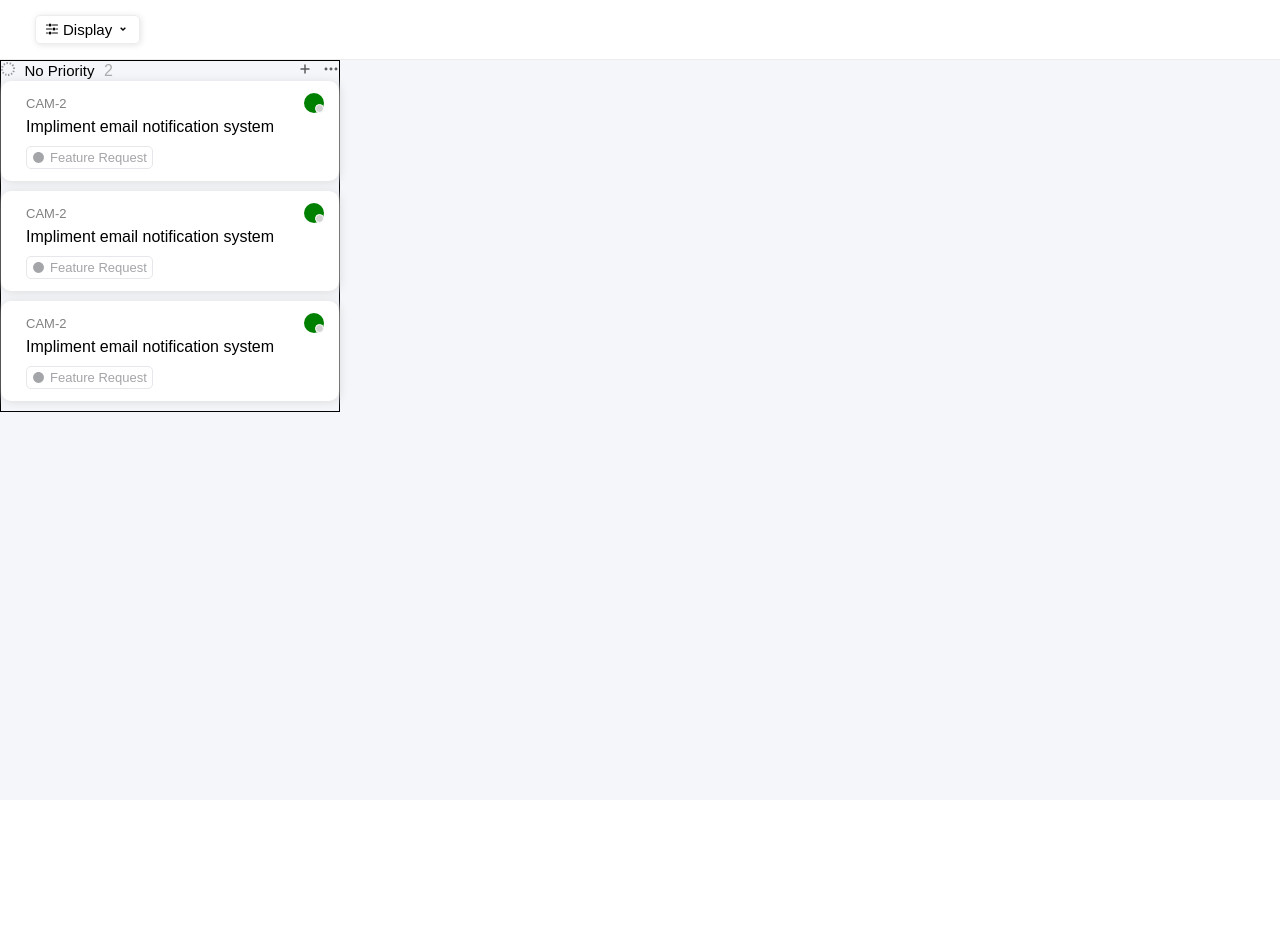
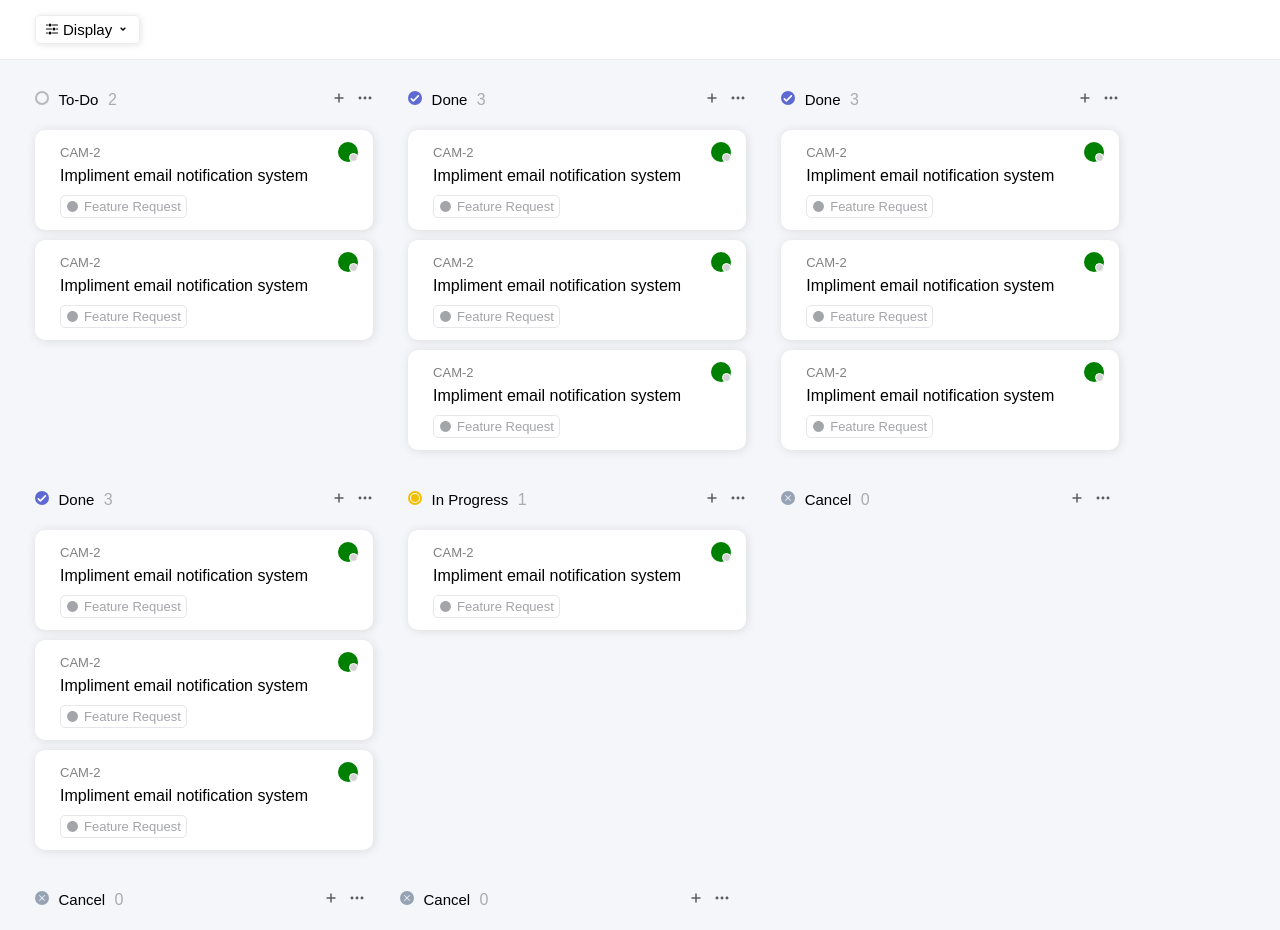
Before and after one commit to AMalfez/quicksell_frontend, a React (Create React App) app: page / in a window 1280 px wide. Before the commit the page ends 800 px from the top, so only its background shows below. Built offline with nearby package versions, Linux system fonts and the light colour scheme.

Commit message:
display state ui

```diff
--- a/src/App.css
+++ b/src/App.css
@@ -1,6 +1,13 @@
 .main__container{
     background-color: #f4f6fa;
-    height: 100vh;
+    min-height: 100vh;
     display: flex;
     flex-direction: column;
 }
+.sections{
+    display: flex;
+    flex-wrap: wrap;
+    width: fit-content;
+    padding-left: 35px;
+    z-index: 1;
+}
--- a/src/App.js
+++ b/src/App.js
@@ -1,12 +1,24 @@
 import './App.css';
 import Navbar from './components/navbar/Navbar';
 import Section from './components/section/Section';
-
+import todo from './icons_FEtask/To-do.svg'
+import done from './icons_FEtask/Done.svg'
+import progress from './icons_FEtask/in-progress.svg'
+import cancel from './icons_FEtask/Cancelled.svg'
 function App() {
   return (
     <div className='main__container'>
       <Navbar/>
-      <Section/>
+      <div className='sections'>
+        <Section title={"To-Do"} title_count={2} title_icon={todo} />
+        <Section title={"Done"} title_count={3} title_icon={done} />
+        <Section title={"Done"} title_count={3} title_icon={done} />
+        <Section title={"Done"} title_count={3} title_icon={done} />
+        <Section title={"In Progress"} title_count={1} title_icon={progress} />
+        <Section title_icon={cancel} title={"Cancel"} title_count={0} />
+        <Section title_icon={cancel} title={"Cancel"} title_count={0} />
+        <Section title_icon={cancel} title={"Cancel"} title_count={0} />
+      </div>
     </div>
   );
 }
--- a/src/components/navbar/Navbar.css
+++ b/src/components/navbar/Navbar.css
@@ -23,6 +23,7 @@
 .navbar_dropdown_container{
     border: 1px solid #e2e2e2;
     top: 51px;
+    z-index: 1000;
     width: 300px;
     left: 35px;
     border-radius: 10px;
--- a/src/components/section/Section.css
+++ b/src/components/section/Section.css
@@ -1,11 +1,14 @@
 .section_container{
-    border: 1px solid black;
     width: fit-content;
+    min-width: 330px;
+    margin-right: 35px;
+    padding-top: 30px;
 }
 .section_title{
     display: flex;
     align-items: center;
     justify-content: space-between;
+    margin-bottom: 20px;
 }
 .number_count{
     color: rgb(171, 171, 171);
--- a/src/components/section/Section.jsx
+++ b/src/components/section/Section.jsx
@@ -2,20 +2,21 @@ import React from "react";
 import Card from "../card/Card";
 import "./Section.css";
 
-function Section() {
+function Section({title_icon,title,title_count}) {
   return (
     <div className="section_container">
       <div className="section_title">
         <div>
           <span>
-          <svg width="14" height="14" viewBox="0 0 14 14" fill="none" xmlns="http://www.w3.org/2000/svg">
-<path d="M7 13C10.3137 13 13 10.3137 13 7C13 3.68629 10.3137 1 7 1C3.68629 1 1 3.68629 1 7C1 10.3137 3.68629 13 7 13Z" stroke="#95999F" stroke-width="2" stroke-dasharray="1.4 1.74"/>
-</svg>
+            <img src={title_icon} />
           </span>{" "}
-          <span style={{padding:"0px 5px", fontSize:"15px"}}>No Priority</span> <span className="number_count">2</span>
+          <span style={{ padding: "0px 5px", fontSize: "15px" }}>
+            {title}
+          </span>{" "}
+          <span className="number_count">{title_count}</span>
         </div>
         <div>
-          <span style={{marginRight:"10px"}}>
+          <span style={{ marginRight: "10px" }}>
             <svg
               width="16"
               height="16"
@@ -45,9 +46,9 @@ function Section() {
           </span>
         </div>
       </div>
-      <Card />
-      <Card />
-      <Card />
+      {Array.from({length:title_count}, (_,index) => (
+        <Card key={index} />
+      ))}
     </div>
   );
 }
```
